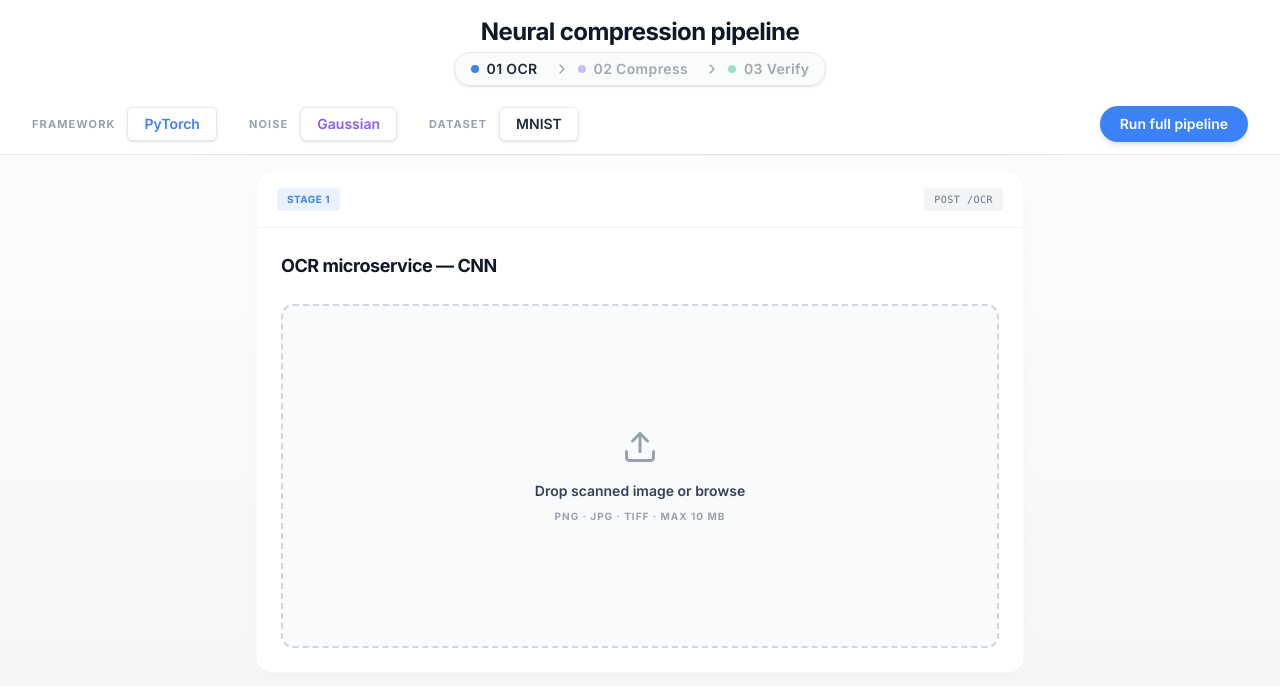
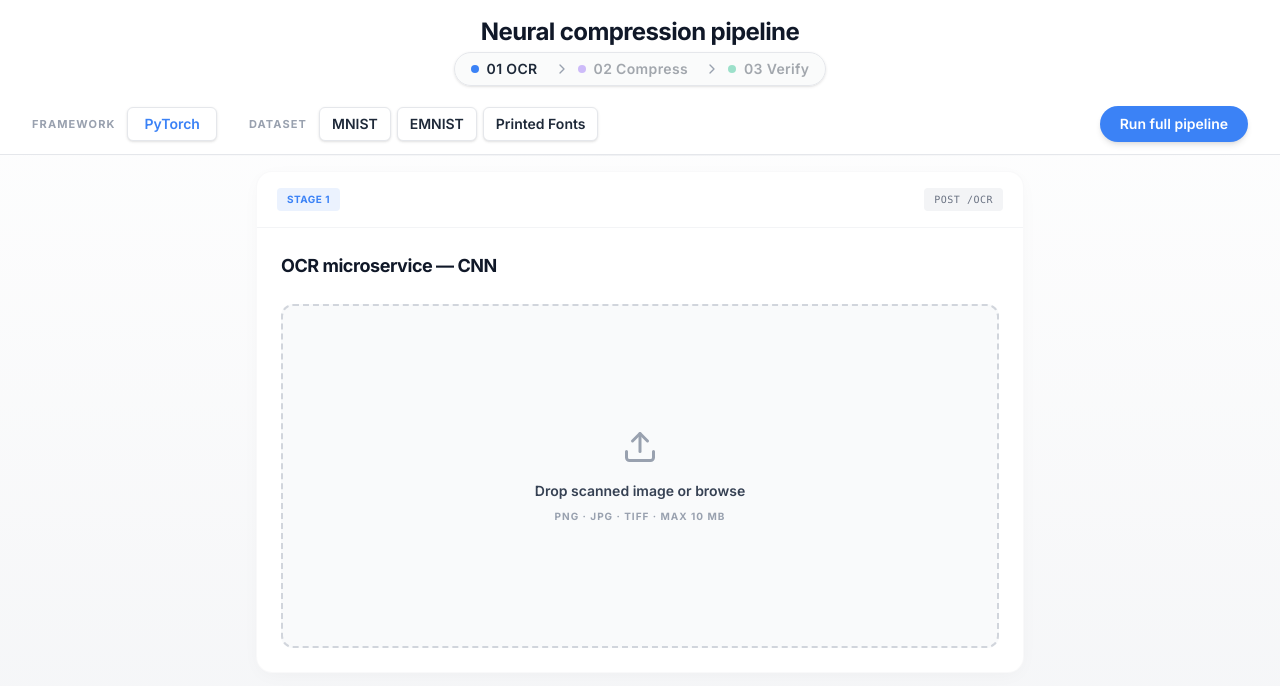
Before and after one commit to suhaasbadada/strike3, a Next.js app in the folder frontend/: page / in a window 1280 px wide. Shown: the top 686 px of the page. Built offline with nearby package versions, Linux system fonts and the light colour scheme.

Commit message:
basic ui changes

```diff
--- a/frontend/app/layout.tsx
+++ b/frontend/app/layout.tsx
@@ -19,7 +19,7 @@ export default function RootLayout({
 }>) {
   return (
     <html lang="en" className={`${inter.variable} h-full antialiased`}>
-      <body className="min-h-full flex flex-col bg-background text-foreground bg-[#F7F8FA] font-sans">
+      <body suppressHydrationWarning className="min-h-full flex flex-col bg-background text-foreground bg-[#F7F8FA] font-sans">
         {children}
       </body>
     </html>
--- a/frontend/app/page.tsx
+++ b/frontend/app/page.tsx
@@ -88,26 +88,7 @@ export default function Home() {
           </div>
 
           {/* Metric Cards Bottom Bar */}
-          <div className={`grid grid-cols-2 md:grid-cols-3 lg:grid-cols-6 gap-3 lg:gap-4 transition-all duration-1000 ${status === 'complete' ? 'opacity-100 translate-y-0' : 'opacity-0 translate-y-8 pointer-events-none'}`}>
-            {/* Card 1 */}
-            <div className="bg-white border border-gray-100/50 rounded-xl p-3 shadow-[0_4px_20px_-4px_rgba(0,0,0,0.03)] hover:shadow-[0_8px_30px_-4px_rgba(0,0,0,0.06)] transition-all duration-300 transform hover:-translate-y-0.5">
-              <h3 className="text-[9px] font-bold text-gray-400 tracking-widest uppercase mb-1">OCR Accuracy (G)</h3>
-              <div className="text-xl font-bold text-brand-blue leading-none mb-1 tracking-tight">97.4<span className="text-[11px] font-semibold text-gray-400 ml-0.5">%</span></div>
-              <div className="text-[9px] font-medium text-gray-400 mb-2.5">Gaussian - &ge;95% req.</div>
-              <div className="w-full h-1 bg-gray-100 rounded-full overflow-hidden">
-                <div className="bg-brand-blue h-full rounded-full" style={{ width: '97.4%' }}></div>
-              </div>
-            </div>
-
-            {/* Card 2 */}
-            <div className="bg-white border border-gray-100/50 rounded-xl p-3 shadow-[0_4px_20px_-4px_rgba(0,0,0,0.03)] hover:shadow-[0_8px_30px_-4px_rgba(0,0,0,0.06)] transition-all duration-300 transform hover:-translate-y-0.5">
-              <h3 className="text-[9px] font-bold text-gray-400 tracking-widest uppercase mb-1">OCR Accuracy (S&P)</h3>
-              <div className="text-xl font-bold text-brand-purple leading-none mb-1 tracking-tight">95.1<span className="text-[11px] font-semibold text-gray-400 ml-0.5">%</span></div>
-              <div className="text-[9px] font-medium text-gray-400 mb-2.5">Salt & pepper - &ge;95% req.</div>
-              <div className="w-full h-1 bg-gray-100 rounded-full overflow-hidden">
-                <div className="bg-brand-purple h-full rounded-full" style={{ width: '95.1%' }}></div>
-              </div>
-            </div>
+          <div className={`grid grid-cols-2 md:grid-cols-4 gap-3 lg:gap-4 transition-all duration-1000 ${status === 'complete' ? 'opacity-100 translate-y-0' : 'opacity-0 translate-y-8 pointer-events-none'}`}>
 
             {/* Card 3 */}
             <div className="bg-white border border-gray-100/50 rounded-xl p-3 shadow-[0_4px_20px_-4px_rgba(0,0,0,0.03)] hover:shadow-[0_8px_30px_-4px_rgba(0,0,0,0.06)] transition-all duration-300 transform hover:-translate-y-0.5">
--- a/frontend/components/Header.tsx
+++ b/frontend/components/Header.tsx
@@ -38,15 +38,11 @@ export function Header({ status, onAction }: { status: PipelineStatus, onAction:
             </div>
           </div>
           <div className="flex items-center space-x-3">
-            <span className="text-[11px] font-bold text-gray-400 tracking-widest uppercase">Noise</span>
-            <div className="text-sm font-semibold bg-white border border-gray-200 rounded-md py-1.5 px-4 text-brand-purple shadow-sm">
-              Gaussian
-            </div>
-          </div>
-          <div className="flex items-center space-x-3">
             <span className="text-[11px] font-bold text-gray-400 tracking-widest uppercase">Dataset</span>
-            <div className="text-sm font-semibold bg-white border border-gray-200 rounded-md py-1.5 px-4 text-gray-800 shadow-sm">
-              MNIST
+            <div className="flex items-center space-x-1.5">
+              <div className="text-sm font-semibold bg-white border border-gray-200 rounded-md py-1.5 px-3 text-gray-800 shadow-sm">MNIST</div>
+              <div className="text-sm font-semibold bg-white border border-gray-200 rounded-md py-1.5 px-3 text-gray-800 shadow-sm">EMNIST</div>
+              <div className="text-sm font-semibold bg-white border border-gray-200 rounded-md py-1.5 px-3 text-gray-800 shadow-sm">Printed Fonts</div>
             </div>
           </div>
         </div>
```
